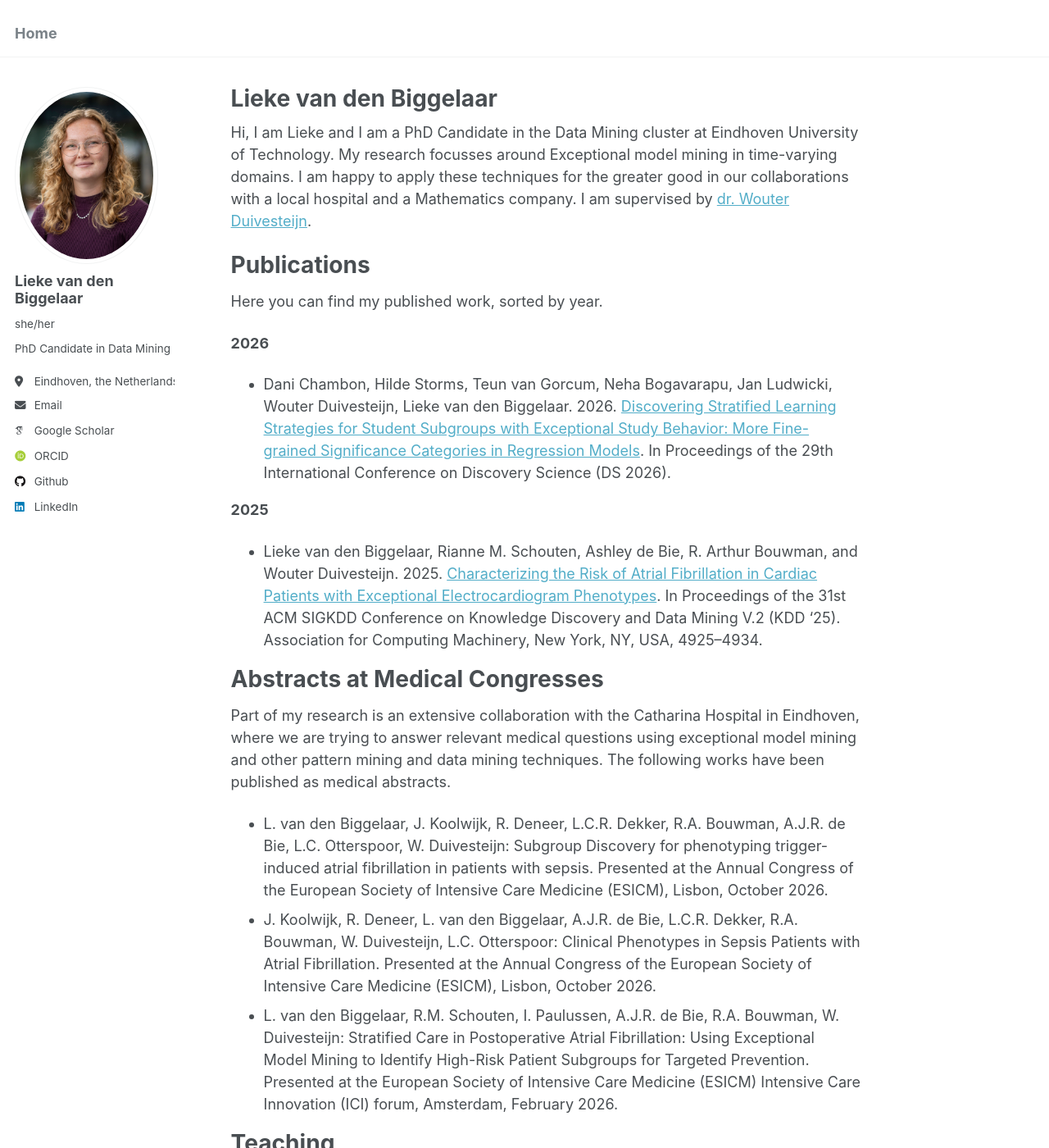
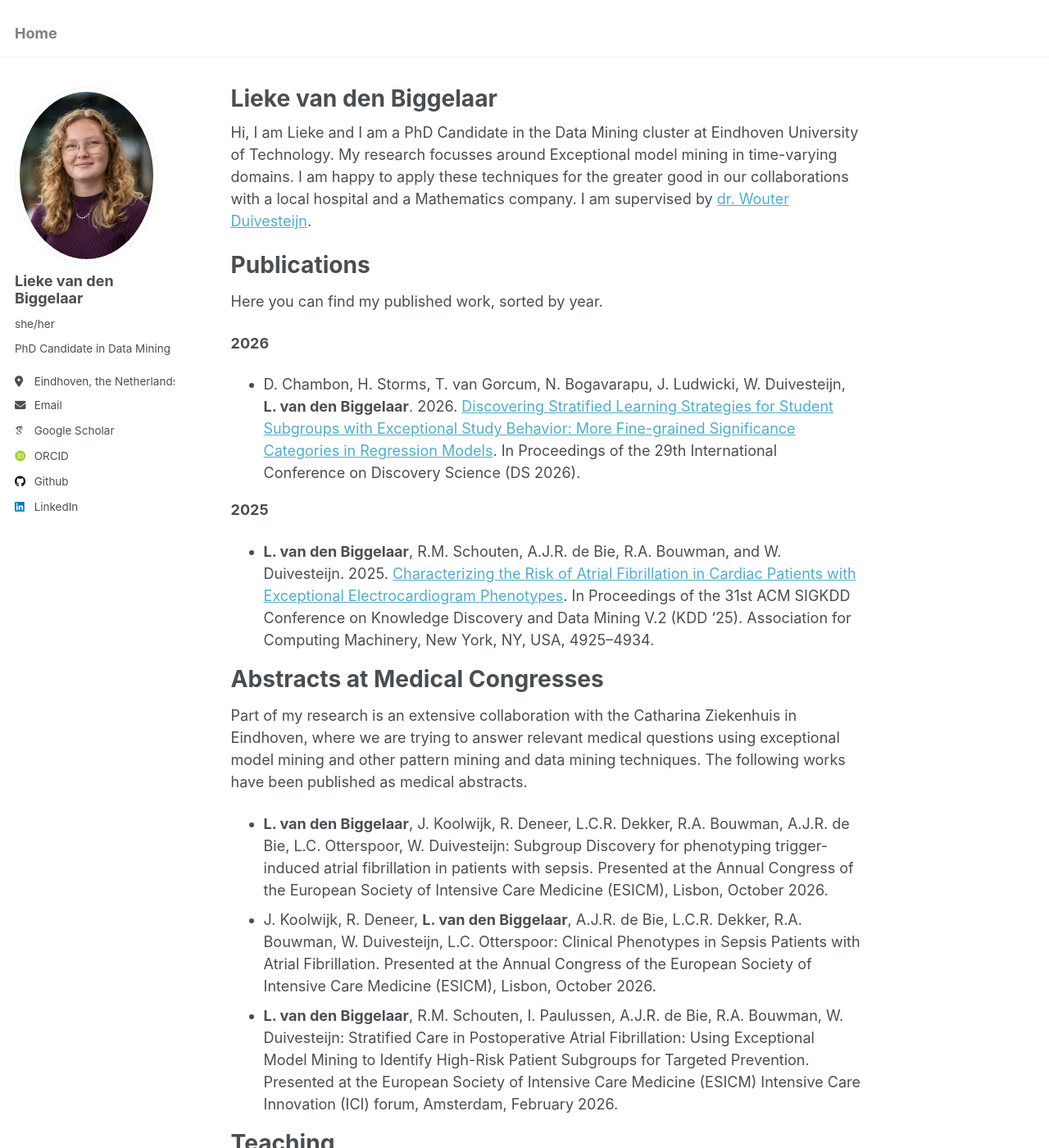
Before and after one commit to liekevandenbiggelaar/liekevandenbiggelaar.github.io, a Jekyll site: the page built from _pages/about.md, in a window 1280 px wide and 1400 px high. Shown: the whole window at 82% size. Built offline with Jekyll 4.4.1, drawn with Linux system fonts in a browser that asks for light colours; some web fonts are replaced.

Commit message:
Update about.md

```diff
--- a/_pages/about.md
+++ b/_pages/about.md
@@ -15,18 +15,18 @@ Publications
 Here you can find my published work, sorted by year.
 
 **2026**
-- Dani Chambon, Hilde Storms, Teun van Gorcum, Neha Bogavarapu, Jan Ludwicki, Wouter Duivesteijn, Lieke van den Biggelaar. 2026. [Discovering Stratified Learning Strategies for Student Subgroups with Exceptional Study Behavior: More Fine-grained Significance Categories in Regression Models](https://doi.org/10.1007/978-3-032-41086-3_47). In Proceedings of the 29th International Conference on Discovery Science (DS 2026).
+- D. Chambon, H. Storms, T. van Gorcum, N. Bogavarapu, J. Ludwicki, W. Duivesteijn, **L. van den Biggelaar**. 2026. [Discovering Stratified Learning Strategies for Student Subgroups with Exceptional Study Behavior: More Fine-grained Significance Categories in Regression Models](https://doi.org/10.1007/978-3-032-41086-3_47). In Proceedings of the 29th International Conference on Discovery Science (DS 2026).
 
 **2025**
-- Lieke van den Biggelaar, Rianne M. Schouten, Ashley de Bie, R. Arthur Bouwman, and Wouter Duivesteijn. 2025. [Characterizing the Risk of Atrial Fibrillation in Cardiac Patients with Exceptional Electrocardiogram Phenotypes](https://doi.org/10.1145/3711896.3737200). In Proceedings of the 31st ACM SIGKDD Conference on Knowledge Discovery and Data Mining V.2 (KDD '25). Association for Computing Machinery, New York, NY, USA, 4925–4934.
+- **L. van den Biggelaar**, R.M. Schouten, A.J.R. de Bie, R.A. Bouwman, and W. Duivesteijn. 2025. [Characterizing the Risk of Atrial Fibrillation in Cardiac Patients with Exceptional Electrocardiogram Phenotypes](https://doi.org/10.1145/3711896.3737200). In Proceedings of the 31st ACM SIGKDD Conference on Knowledge Discovery and Data Mining V.2 (KDD '25). Association for Computing Machinery, New York, NY, USA, 4925–4934.
 
 
 Abstracts at Medical Congresses
 ======
-Part of my research is an extensive collaboration with the Catharina Hospital in Eindhoven, where we are trying to answer relevant medical questions using exceptional model mining and other pattern mining and data mining techniques. The following works have been published as medical abstracts.
-- L. van den Biggelaar, J. Koolwijk, R. Deneer, L.C.R. Dekker, R.A. Bouwman, A.J.R. de Bie, L.C. Otterspoor, W. Duivesteijn: Subgroup Discovery for phenotyping trigger-induced atrial fibrillation in patients with sepsis. Presented at the Annual Congress of the European Society of Intensive Care Medicine (ESICM), Lisbon, October 2026.
-- J. Koolwijk, R. Deneer, L. van den Biggelaar, A.J.R. de Bie, L.C.R. Dekker, R.A. Bouwman, W. Duivesteijn, L.C. Otterspoor: Clinical Phenotypes in Sepsis Patients with Atrial Fibrillation. Presented at the Annual Congress of the European Society of Intensive Care Medicine (ESICM), Lisbon, October 2026.
-- L. van den Biggelaar, R.M. Schouten, I. Paulussen, A.J.R. de Bie, R.A. Bouwman, W. Duivesteijn: Stratified Care in Postoperative Atrial Fibrillation: Using Exceptional Model Mining to Identify High-Risk Patient Subgroups for Targeted Prevention. Presented at the European Society of Intensive Care Medicine (ESICM) Intensive Care Innovation (ICI) forum, Amsterdam, February 2026.
+Part of my research is an extensive collaboration with the Catharina Ziekenhuis in Eindhoven, where we are trying to answer relevant medical questions using exceptional model mining and other pattern mining and data mining techniques. The following works have been published as medical abstracts.
+- **L. van den Biggelaar**, J. Koolwijk, R. Deneer, L.C.R. Dekker, R.A. Bouwman, A.J.R. de Bie, L.C. Otterspoor, W. Duivesteijn: Subgroup Discovery for phenotyping trigger-induced atrial fibrillation in patients with sepsis. Presented at the Annual Congress of the European Society of Intensive Care Medicine (ESICM), Lisbon, October 2026.
+- J. Koolwijk, R. Deneer, **L. van den Biggelaar**, A.J.R. de Bie, L.C.R. Dekker, R.A. Bouwman, W. Duivesteijn, L.C. Otterspoor: Clinical Phenotypes in Sepsis Patients with Atrial Fibrillation. Presented at the Annual Congress of the European Society of Intensive Care Medicine (ESICM), Lisbon, October 2026.
+- **L. van den Biggelaar**, R.M. Schouten, I. Paulussen, A.J.R. de Bie, R.A. Bouwman, W. Duivesteijn: Stratified Care in Postoperative Atrial Fibrillation: Using Exceptional Model Mining to Identify High-Risk Patient Subgroups for Targeted Prevention. Presented at the European Society of Intensive Care Medicine (ESICM) Intensive Care Innovation (ICI) forum, Amsterdam, February 2026.
 
 
 Teaching
```
